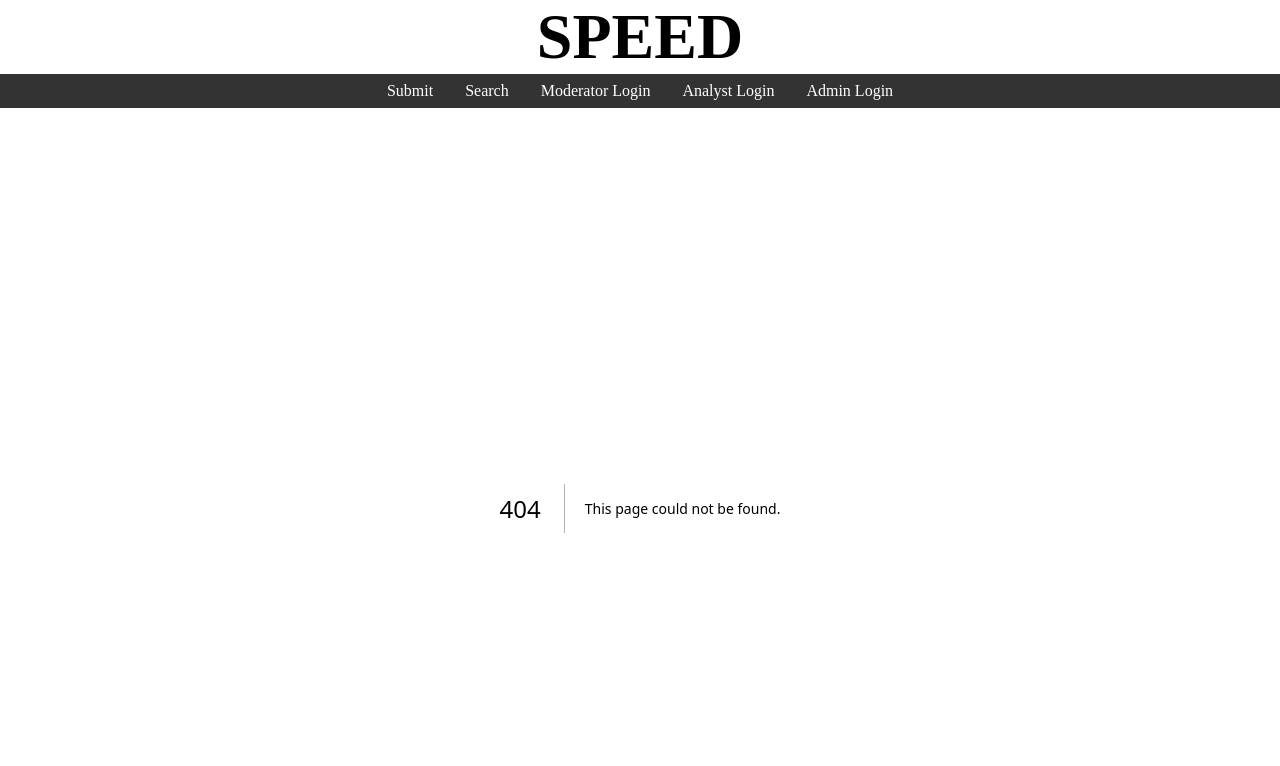
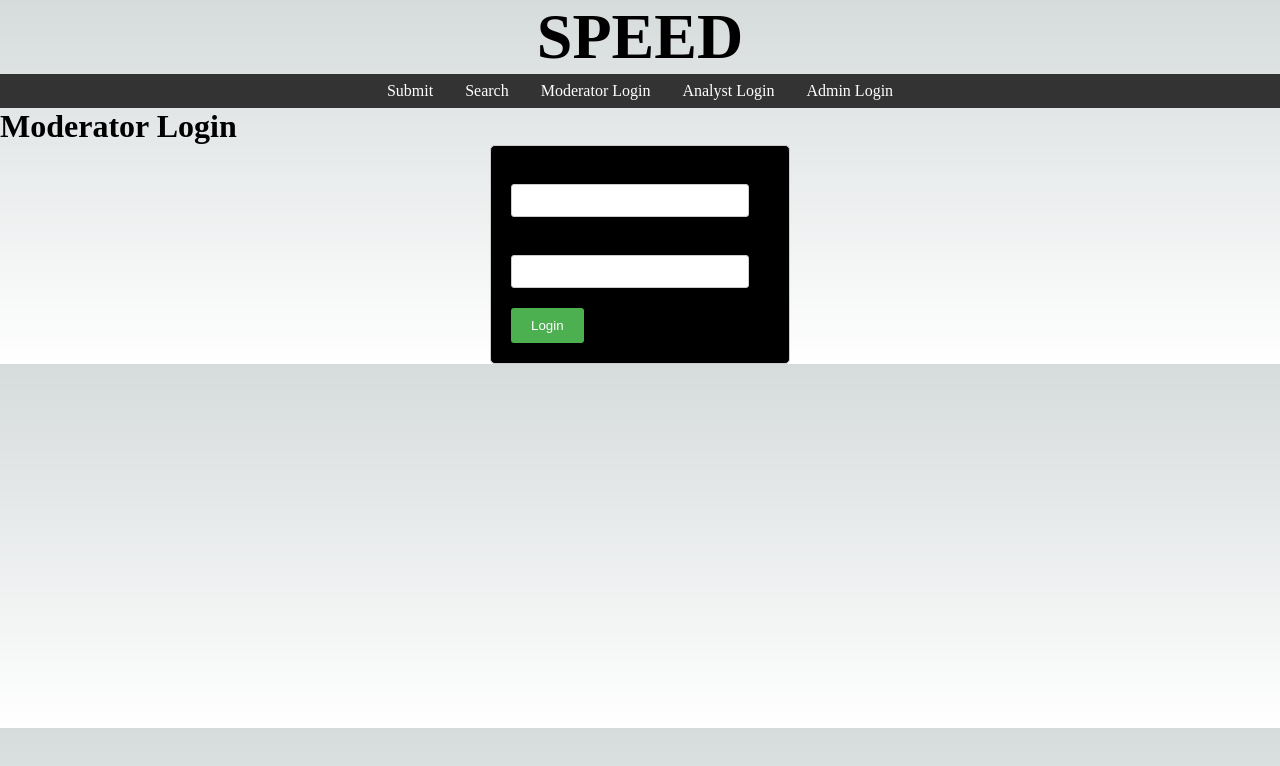
Before and after one commit to travyozza/SPEED, a Next.js app in the folder frontend/: page /Pages/ModeratorLogin in a window 1280 px wide. Before the commit this address had no page. Shown: the top 766 px of the page. Built offline with nearby package versions, Linux system fonts and the light colour scheme.

Commit message:
Moderator Login set up

```diff
--- /dev/null
+++ b/frontend/src/app/Pages/Components/LoginForm.tsx
@@ -0,0 +1,51 @@
+"use client";
+import React, { useState, ChangeEvent, FormEvent } from 'react';
+import styles from '../styles/LoginForm.module.css';
+
+const LoginForm: React.FC = () => {
+    const [username, setUsername] = useState('');
+    const [password, setPassword] = useState('');
+
+    const handleUsernameChange = (event: ChangeEvent<HTMLInputElement>) => {
+        setUsername(event.target.value);
+    };
+
+    const handlePasswordChange = (event: ChangeEvent<HTMLInputElement>) => {
+        setPassword(event.target.value);
+    };
+
+    const handleSubmit = (event: FormEvent<HTMLFormElement>) => {
+        event.preventDefault();
+        // handle login logic here
+    };
+
+    return (
+        <div className={styles['form-container']}>
+            <form onSubmit={handleSubmit}>
+                <label className={styles['form-label']}>
+                    Username:
+                    <input
+                        className={styles['form-input']}
+                        type="text"
+                        value={username}
+                        onChange={handleUsernameChange}
+                    />
+                </label>
+                <label className={styles['form-label']}>
+                    Password:
+                    <input
+                        className={styles['form-input']}
+                        type="password"
+                        value={password}
+                        onChange={handlePasswordChange}
+                    />
+                </label>
+                <button className={styles['form-button']} type="submit">
+                    Login
+                </button>
+            </form>
+        </div>
+    );
+};
+
+export default LoginForm;
--- a/frontend/src/app/Pages/Components/Navbar.tsx
+++ b/frontend/src/app/Pages/Components/Navbar.tsx
@@ -9,7 +9,7 @@ const Navbar: React.FC = () => {
       <ul>
       <li><Link href="/Pages/SubmitPage">Submit</Link></li>
         <li><a href="/Pages/Search">Search</a></li>
-        <li><a href="#">Moderator Login</a></li>
+        <li><a href="/Pages/ModeratorLogin">Moderator Login</a></li>
         <li><a href="#">Analyst Login</a></li>
         <li><a href="#">Admin Login</a></li>
       </ul>
--- /dev/null
+++ b/frontend/src/app/Pages/ModeratorLogin/page.tsx
@@ -0,0 +1,12 @@
+import LoginForm from '../Components/LoginForm';
+
+const ModeratorLogin = () => {
+    return (
+        <div>
+            <h1>Moderator Login</h1>
+            <LoginForm />
+        </div>
+    );
+};
+
+export default ModeratorLogin;
--- /dev/null
+++ b/frontend/src/app/Pages/styles/LoginForm.module.css
@@ -0,0 +1,38 @@
+/* LoginForm.module.css */
+.form-container {
+    max-width: 300px;
+    margin: 0 auto;
+    padding: 20px;
+    border: 1px solid #ccc;
+    border-radius: 5px;
+    background-color: #000000;
+}
+
+.form-label {
+    margin-bottom: 10px;
+    display: block;
+}
+
+.form-input {
+    width: calc(100% - 20px);
+    padding: 8px;
+    margin-bottom: 10px;
+    border: 1px solid #ccc;
+    border-radius: 3px;
+    box-sizing: border-box;
+    color: #000000; /* Set the text color */
+    background-color: white;
+}
+
+.form-button {
+    background-color: #4caf50;
+    color: white;
+    border: none;
+    border-radius: 3px;
+    padding: 10px 20px;
+    cursor: pointer;
+}
+
+.form-button:hover {
+    background-color: #45a049;
+}
```
